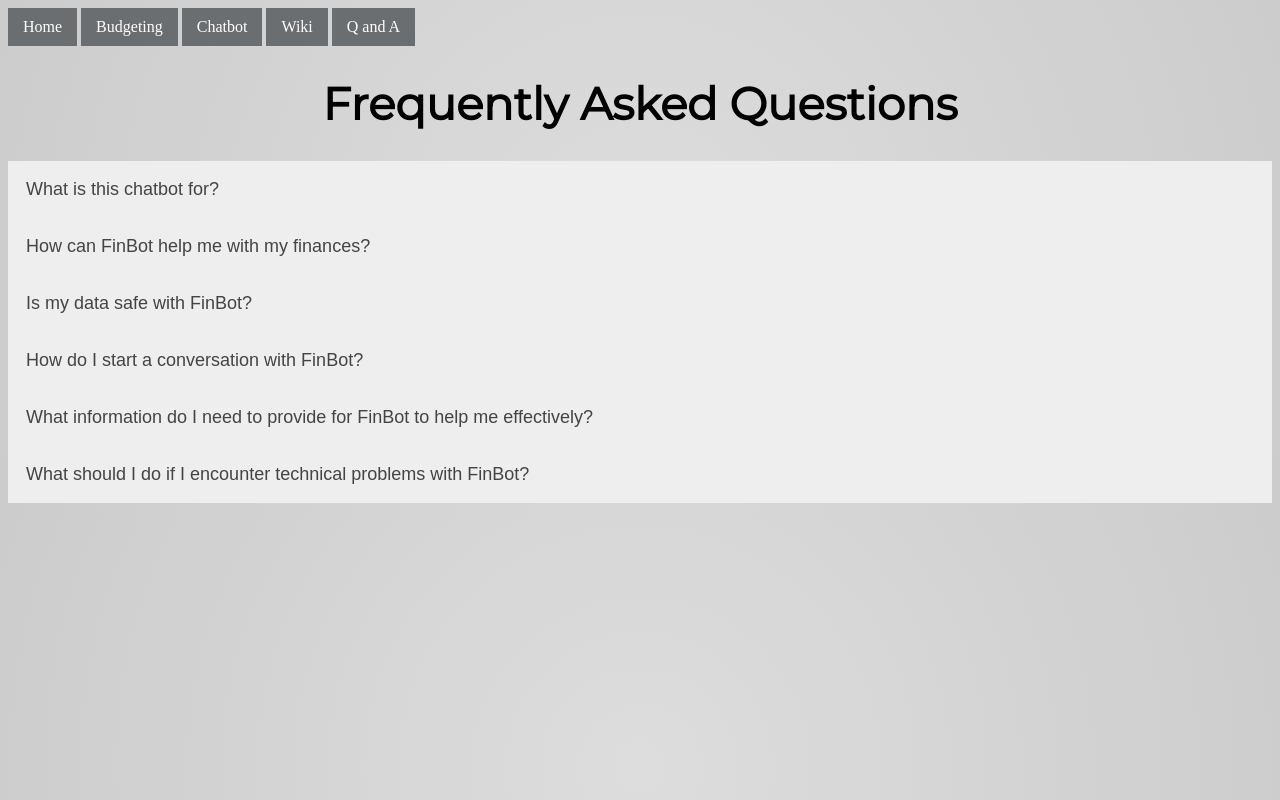
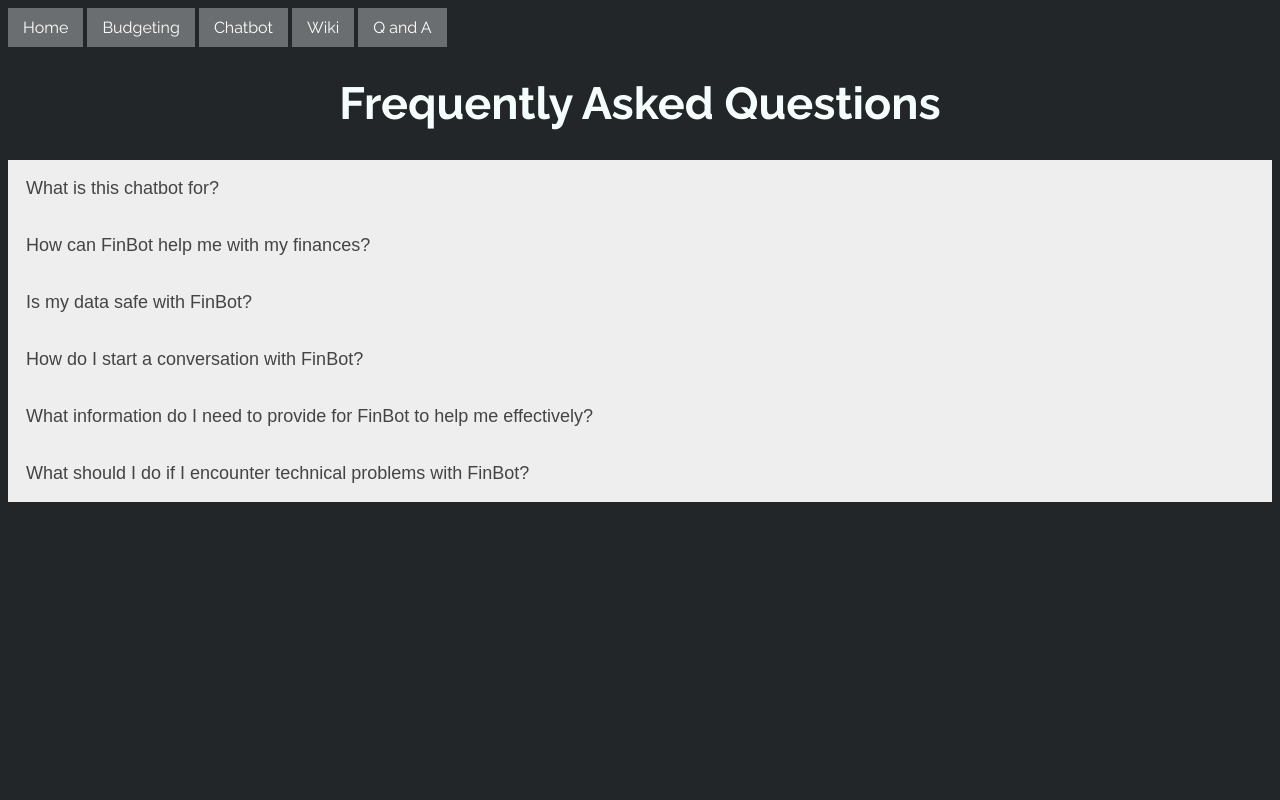
Before and after one commit to bogdanr24/dime-financial, a plain HTML site: page wiki.html in a window 1280 px wide. Drawn offline with Linux system fonts and the light colour scheme.

Commit message:
changed backgrounds and text colors

```diff
--- a/css/budgeting.css
+++ b/css/budgeting.css
@@ -1,17 +1,16 @@
 body {
-  background-color: white;
+  background-color: #222629;
+  color: #F5FEFD;
+  font-family: "Raleway", sans-serif;
 }
 
 h1 {
-  font-family: 'Roboto', sans-serif;
   font-size: 45px;
-  color: black;
   text-align: center;
 }
 
 p {
-  font-family: verdana;
-  font-size: 25px;
+  font-size: 20px;
 }
 a:link, a:visited {
   background-color: #6B6E70;
--- a/css/chatbot.css
+++ b/css/chatbot.css
@@ -1,17 +1,15 @@
 body {
-  background-color: lightgrey;
+  background-color: #222629;
+  color: #F5FEFD;
+  font-family: "Raleway", sans-serif;
 }
 
 h1 {
-  font-family: 'Roboto', sans-serif;
   font-size: 45px;
-  color: black;
   text-align: center;
-
 }
 
 p {
-  font-family: verdana;
   font-size: 20px;
 }
 a:link, a:visited {
--- a/css/index.css
+++ b/css/index.css
@@ -1,18 +1,15 @@
 body {
   background-color: #222629;
   color: #F5FEFD;
-
+  font-family: "Raleway", sans-serif;
 }
 
 h1 {
-  font-family: Roboto, sans-serif;
   font-size: 45px;
-  color: black;
   text-align: center;
 }
 
 p {
-  font-family: Montserrat, sans-serif;
   font-size: 20px;
 }
 a:link, a:visited {
--- a/css/qanda.css
+++ b/css/qanda.css
@@ -1,17 +1,16 @@
 body {
-  background-color: white;
+  background-color: #222629;
+  color: #F5FEFD;
+  font-family: "Raleway", sans-serif;
 }
 
 h1 {
-  font-family: 'Montserrat', sans-serif;
   font-size: 45px;
-  color: black;
   text-align: center;
 }
 
 p {
-  font-family: verdana;
-  font-size: 25px;
+  font-size: 20px;
 }
 a:link, a:visited {
   background-color: #6B6E70;
--- a/css/wiki.css
+++ b/css/wiki.css
@@ -1,18 +1,16 @@
 body {
-background: radial-gradient(circle, #dddddd, #cccccc);
+  background-color: #222629;
+  color: #F5FEFD;
+  font-family: "Raleway", sans-serif;
 }
 
 h1 {
-    font-family: 'Montserrat', sans-serif;
-    font-size: 45px;
-    color: black;
-    text-align: center;
+  font-size: 45px;
+  text-align: center;
 }
 
 p {
-  font-family: 'Roboto', sans-serif;
-
-  font-size: 22px;
+  font-size: 20px;
 }
 a:link, a:visited {
   background-color: #6B6E70;
```
